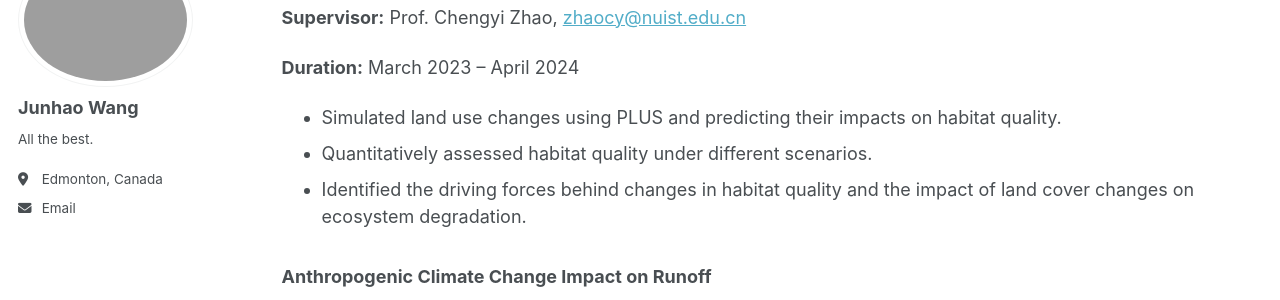
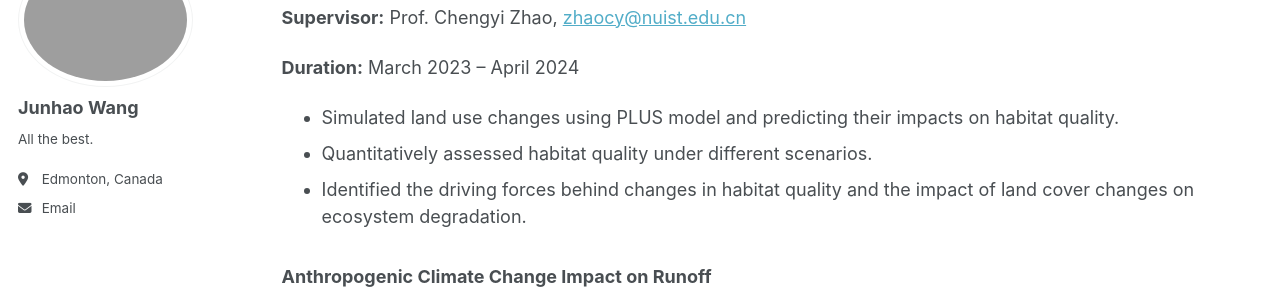
Before and after one commit to sigmundw/sigmundw.github.io, a Jekyll site: the page built from _pages/research.md, in a window 1280 px wide and 900 px high, scrolled down 431 px. Shown: the part 153-453 px from the top of the window. Built offline with Jekyll 4.4.1, drawn with Linux system fonts in a browser that asks for light colours.

Commit message:
Update research.md

```diff
--- a/_pages/research.md
+++ b/_pages/research.md
@@ -23,7 +23,7 @@ redirect_from:
 
 **Duration:** March 2023 – April 2024
 
-- Simulated land use changes using PLUS and predicting their impacts on habitat quality.
+- Simulated land use changes using PLUS model and predicting their impacts on habitat quality.
 - Quantitatively assessed habitat quality under different scenarios.
 - Identified the driving forces behind changes in habitat quality and the impact of land cover changes on ecosystem degradation.
 
```
